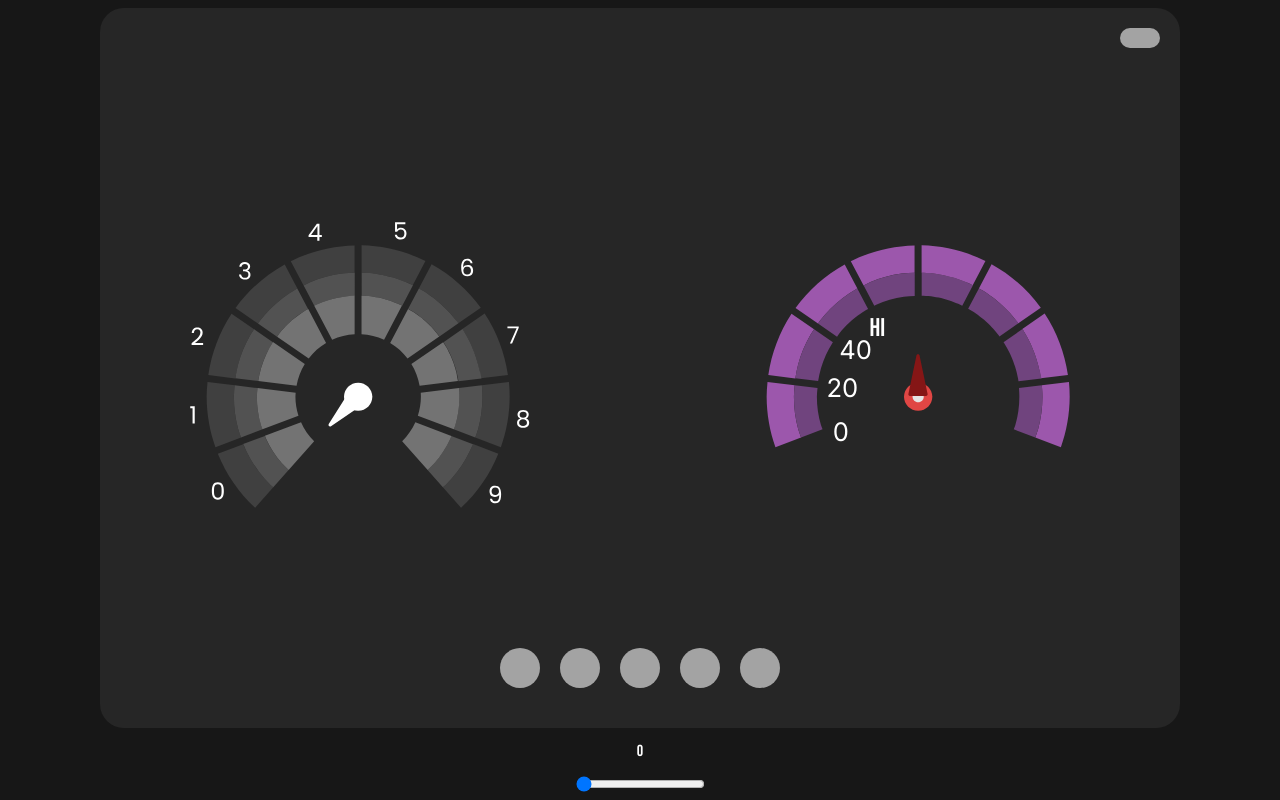
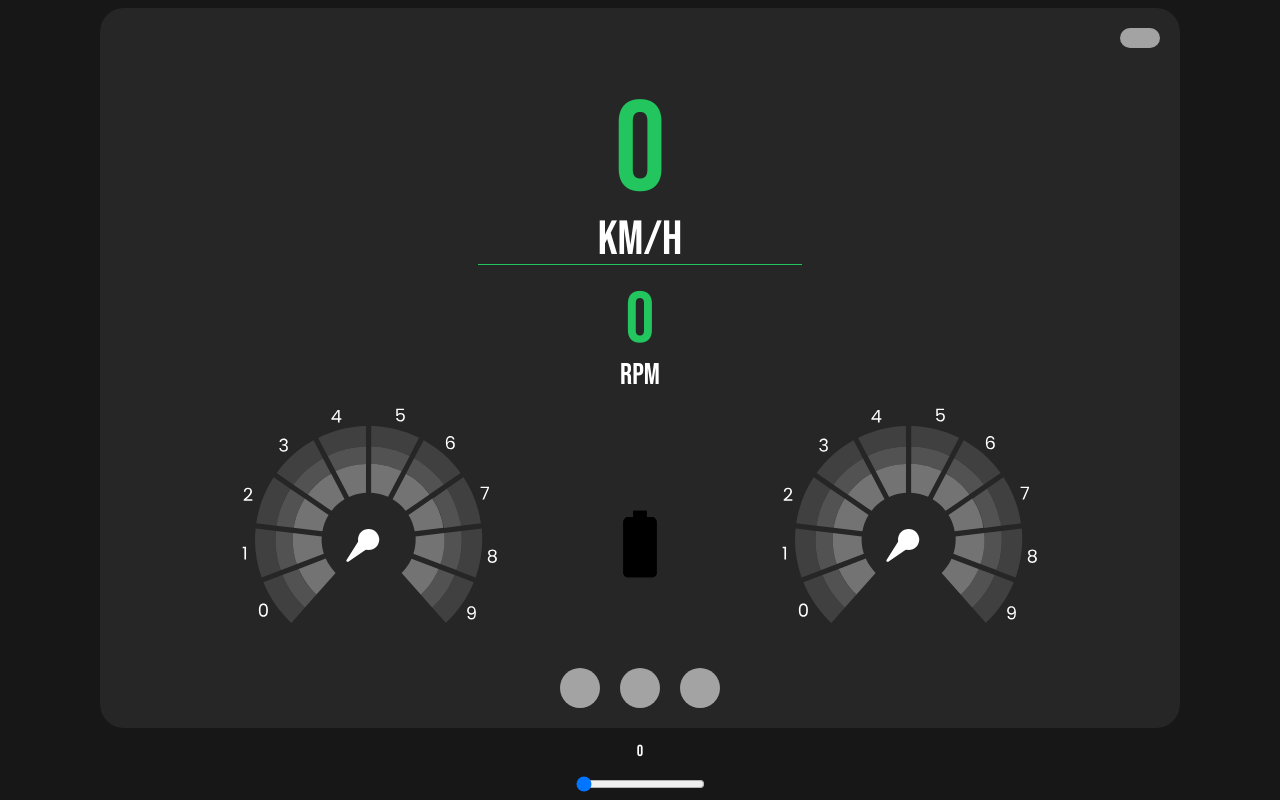
Before and after one commit to HrishikShaji/speedometer, a Next.js app: page / in a window 1280 px wide. Built offline with nearby package versions, Linux system fonts and the light colour scheme.

Commit message:
battery added

```diff
--- a/app/page.tsx
+++ b/app/page.tsx
@@ -1,31 +1,12 @@
 "use client";
-import { useEffect, useLayoutEffect, useState, useRef } from "react";
-import gsap from "gsap";
-import { MeterSeven } from "@/components/MeterSeven";
-import { MeterNine } from "@/components/MeterNine";
+import { useState } from "react";
+import { DashboardOne } from "@/components/DashboardOne";
 
 export default function Home() {
   const [speed, setSpeed] = useState(0);
   return (
     <main className=" w-full h-screen flex flex-col gap-3 p-2 justify-center items-center bg-neutral-900">
-      <div className="h-[720px]  w-[1080px] bg-neutral-800 flex flex-col justify-center items-center rounded-3xl relative">
-        <div className="absolute top-5 right-5 bg-neutral-400 rounded-3xl w-10 h-5"></div>
-        <div className="flex gap-40 absolute  ">
-          <div className="w-[400px]">
-            <MeterSeven speed={speed} />
-          </div>
-          <div className="w-[400px]">
-            <MeterNine />
-          </div>
-        </div>
-        <div className="flex gap-5 absolute bottom-10">
-          <div className="bg-neutral-400 rounded-full w-10 h-10"></div>
-          <div className="bg-neutral-400 rounded-full w-10 h-10"></div>
-          <div className="bg-neutral-400 rounded-full w-10 h-10"></div>
-          <div className="bg-neutral-400 rounded-full w-10 h-10"></div>
-          <div className="bg-neutral-400 rounded-full w-10 h-10"></div>
-        </div>
-      </div>
+      <DashboardOne speed={speed} />
       <h1 className="text-white">{speed}</h1>
       <input
         type="range"
--- /dev/null
+++ b/components/Battery.tsx
@@ -0,0 +1,9 @@
+export const Battery = () => {
+	return (
+		<svg viewBox="0 0 24 24" xmlns="http://www.w3.org/2000/svg">
+			<path d="M20,15.67V14h2V10H20V8.33A1.34,1.34,0,0,0,18.67,7H3.34A1.34,1.34,0,0,0,2,8.33v7.33A1.34,1.34,0,0,0,3.33,17H18.67A1.34,1.34,0,0,0,20,15.67Z" />
+			<path d="M20,15.67V14h2V10H20V8.33A1.34,1.34,0,0,0,18.67,7H3.34A1.34,1.34,0,0,0,2,8.33v7.33A1.34,1.34,0,0,0,3.33,17H18.67A1.34,1.34,0,0,0,20,15.67Z" />
+			<path d="M24,0V24H0V0Z" fill="none" />
+		</svg>
+	);
+};
--- /dev/null
+++ b/components/DashboardOne.tsx
@@ -0,0 +1,40 @@
+import { Battery } from "./Battery";
+import { MeterSeven } from "./MeterSeven";
+
+interface DashboardOneProps {
+	speed: number;
+}
+
+export const DashboardOne: React.FC<DashboardOneProps> = ({ speed }) => {
+	return (
+		<div className="h-[720px]  w-[1080px] bg-neutral-800 flex flex-col justify-center items-center rounded-3xl relative">
+			<div className="absolute top-5 right-5 bg-neutral-400 rounded-3xl w-10 h-5"></div>
+			<div className="absolute top-20 flex gap-5 flex-col w-[30%]">
+				<div className="flex flex-col  items-center border-b-[1px] border-green-500 ">
+					<h1 className="text-9xl text-green-500 ">{speed}</h1>
+					<h1 className="text-5xl text-white">Km/h</h1>
+				</div>
+				<div className="flex flex-col items-center ">
+					<h1 className="text-7xl text-green-500 ">{speed}</h1>
+					<h1 className="text-3xl text-white">RPM</h1>
+				</div>
+			</div>
+			<div className="flex gap-60 absolute top-[50%] ">
+				<div className="w-[300px]">
+					<MeterSeven speed={speed} />
+				</div>
+				<div className="w-[300px]">
+					<MeterSeven speed={speed} />
+				</div>
+			</div>
+			<div className="absolute w-20 -rotate-90 bottom-[20%]">
+				<Battery />
+			</div>
+			<div className="flex gap-5 absolute bottom-5">
+				<div className="bg-neutral-400 rounded-full w-10 h-10"></div>
+				<div className="bg-neutral-400 rounded-full w-10 h-10"></div>
+				<div className="bg-neutral-400 rounded-full w-10 h-10"></div>
+			</div>
+		</div>
+	);
+};
--- a/components/Speedometer.tsx
+++ b/components/Speedometer.tsx
@@ -1,7 +1,4 @@
 "use client";
-
-import { useEffect } from "react";
-import gsap from "gsap";
 
 interface SpeedometerProps {
   speed: number;
```
Also changed, not shown: public/assets/battery.svg (added).
